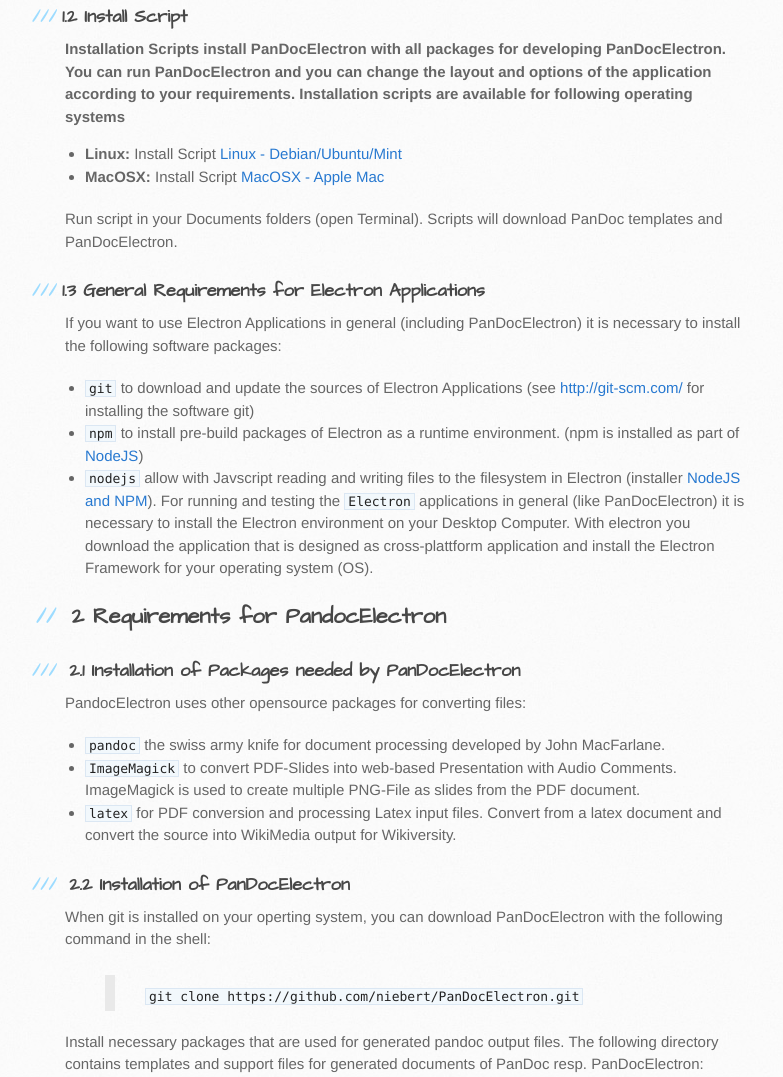
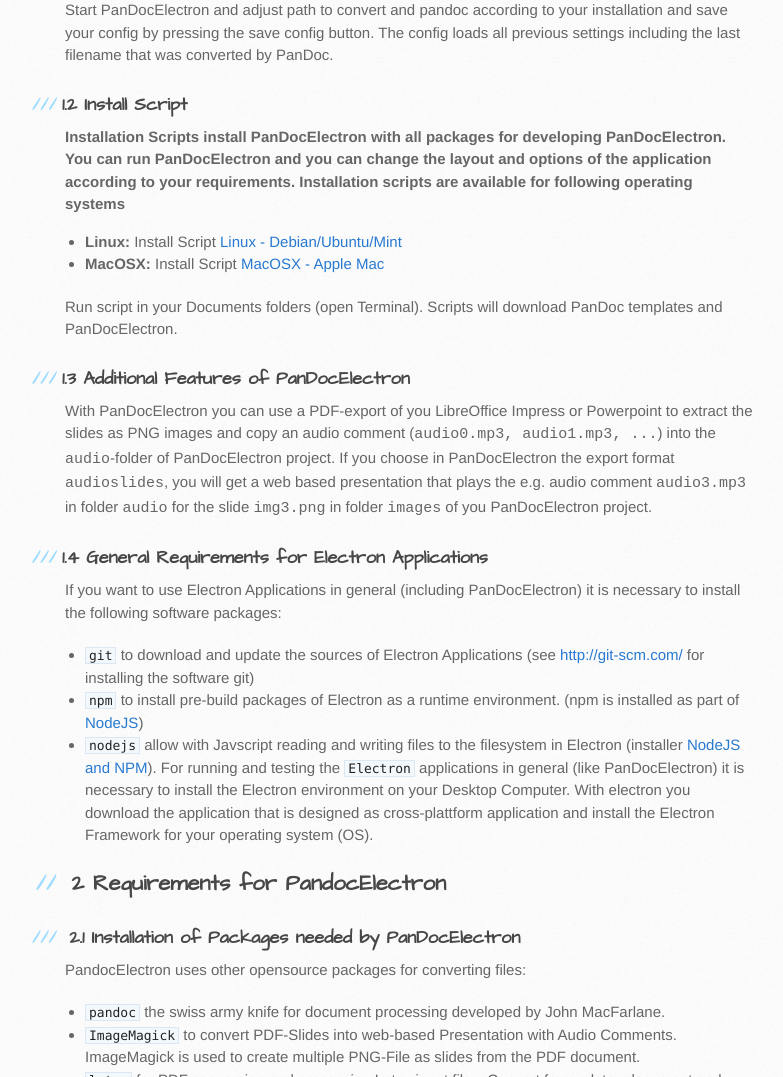
Before and after one commit to niebert/PanDocElectron, a plain HTML site: page index.html in a window 1280 px wide. Shown: the part 1275-2352 px from the top of the page, without its empty margins (105-888 px from the left). Drawn offline with Linux system fonts and the light colour scheme.

Commit message:
Audioslides comment added to gh-pages

```diff
--- a/index.html
+++ b/index.html
@@ -83,7 +83,8 @@
   <li><b>1.1.5 Templates</b> Download <a href="https://github.com/niebert/PanDoc/archive/master.zip" target="_blank">Support Files and Templates</a>
   for all Operating Systems and unzip the folder into your folder <tt>Documents/PanDoc</tt>
 </ul>
-
+Start PanDocElectron and adjust path to convert and pandoc according to your installation and save your config by pressing the
+save config button. The config loads all previous settings including the last filename that was converted by PanDoc.
 
 <h3>1.2 Install Script</h3>
 <b>Installation Scripts install PanDocElectron with all packages for developing PanDocElectron. You can run PanDocElectron
@@ -95,7 +96,14 @@
 </ul>
 Run script in your Documents folders (open Terminal). Scripts will download PanDoc templates and PanDocElectron.
 
-<h3>1.3 General Requirements for Electron Applications</h3>
+<h3>1.3 Additional Features of PanDocElectron</h3>
+With PanDocElectron you can use a PDF-export of you LibreOffice Impress or Powerpoint to extract the slides as PNG images
+and copy an audio comment (<tt>audio0.mp3, audio1.mp3, ...</tt>) into the <tt>audio</tt>-folder of PanDocElectron project.
+If you choose in PanDocElectron the export format <tt>audioslides</tt>, you will get a web based presentation that plays
+the e.g. audio comment <tt>audio3.mp3</tt> in folder <tt>audio</tt> for the slide  <tt>img3.png</tt> in folder <tt>images</tt> of
+you PanDocElectron project.
+
+<h3>1.4 General Requirements for Electron Applications</h3>
 <p>If you want to use Electron Applications in general (including PanDocElectron) it is necessary to install the following software packages:</p>
 
 <ul>
```
